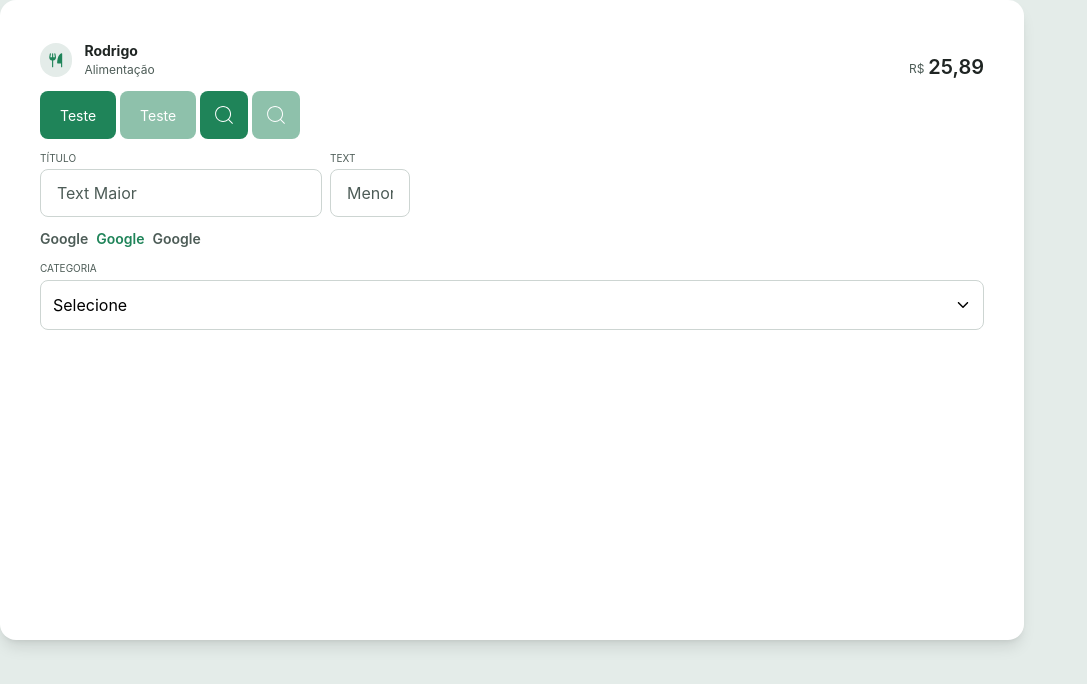
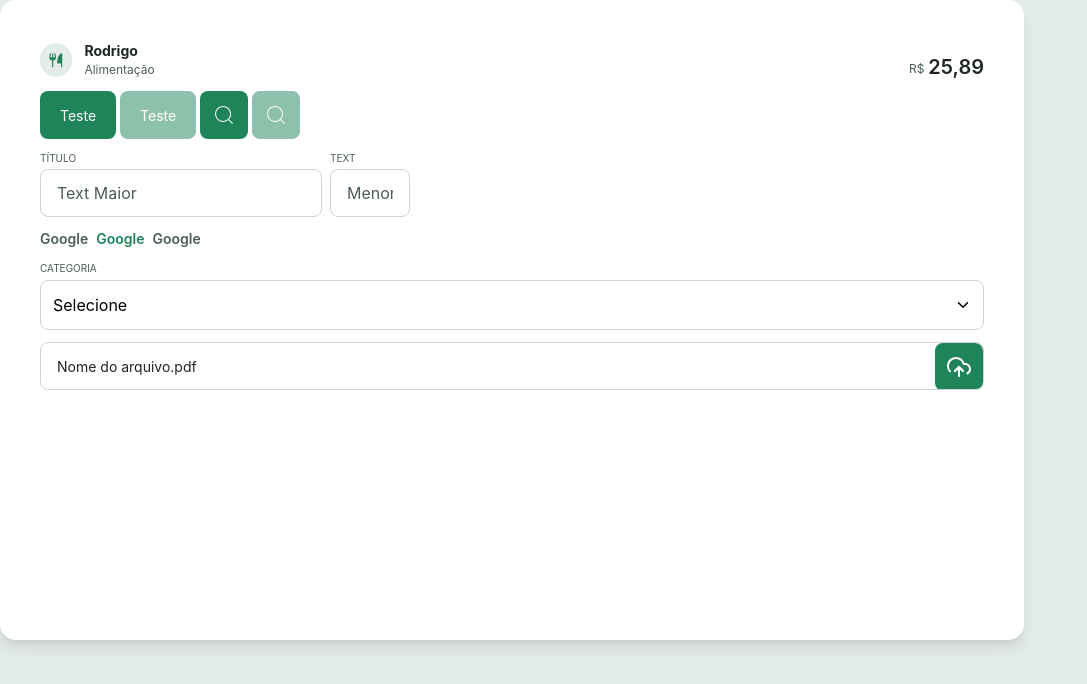
Before and after one commit to YasminFerrariDias/RefundSystem, a React (Vite) app: page / in a window 1280 px wide. Shown: the top 684 px of the page, without its empty margins (0-1087 px from the left). Built offline with nearby package versions, Linux system fonts and the light colour scheme.

Commit message:
inputPDF anexando fiels

```diff
--- /dev/null
+++ b/src/components/Input/InputPDF.tsx
@@ -0,0 +1,33 @@
+import { FiUploadCloud } from "react-icons/fi";
+import { IconButton } from "../Button/IconButton/IconButton";
+import { Text } from "../Text/Text";
+import { useRef } from "react";
+
+export function InputPDF() {
+  const fileInputRef = useRef<HTMLInputElement>(null)
+
+  const openFileSelector = () => {
+    fileInputRef.current?.click()
+  }
+
+  return (
+    <>
+      <input type="file" ref={fileInputRef} className="hidden" />
+      <div
+        className={`
+          w-full h-12 relative group bg-white border border-gray-300 rounded-lg overflow-hidden
+        `}>
+        <div className="w-full h-12 flex items-center justify-between pl-4">
+          <Text className="text-gray-100">Nome do arquivo.pdf</Text>
+          <IconButton
+            icon={FiUploadCloud}
+            iconColor="white"
+            color="bg-green-100"
+            className="cursor-pointer"
+            onClick={openFileSelector}
+          />
+        </div>
+      </div>
+    </>
+  )
+}
--- a/src/pages/components.tsx
+++ b/src/pages/components.tsx
@@ -1,11 +1,12 @@
 import { ButtonContainer } from "../components/Button/ButtonContainer/ButtonContainer";
 import { IconButton } from "../components/Button/IconButton/IconButton";
 import { CardContainer } from "../components/CardContainer/CardContainer";
-import { Input } from "../components/Input";
+import { Input } from "../components/Input/Input";
 import { NavLink } from "../components/NavLink";
 import { Request } from "../components/Request";
 import { CiSearch } from "react-icons/ci";
 import { Select } from "../components/Select/Select";
+import { InputPDF } from "../components/Input/InputPDF";
 
 export function Components() {
   return (
@@ -35,6 +36,10 @@ export function Components() {
         <div>
           <Select title="CATEGORIA" />
         </div>
+
+        <div>
+          <InputPDF />
+        </div>
       </CardContainer>
     </div>
   )
```
Also changed, not shown: src/components/Input/Input.tsx (renamed from src/components/Input.tsx).
